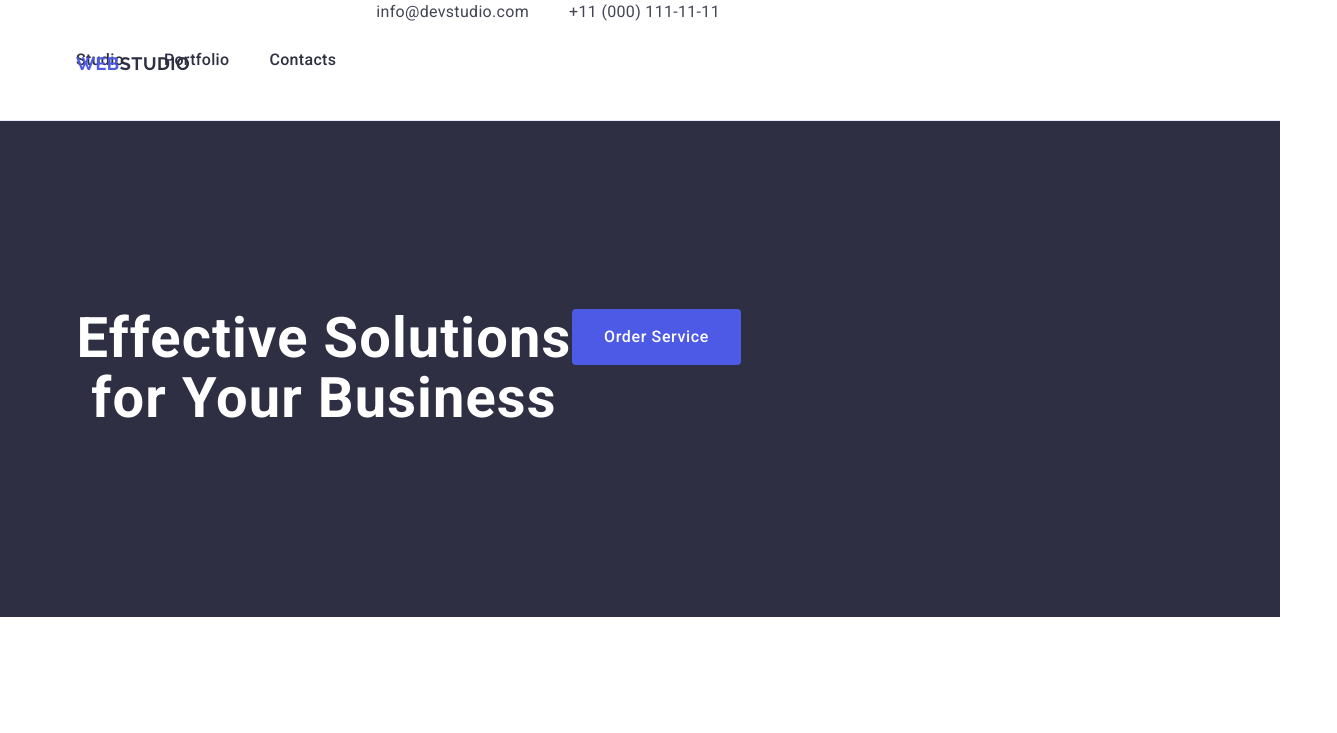
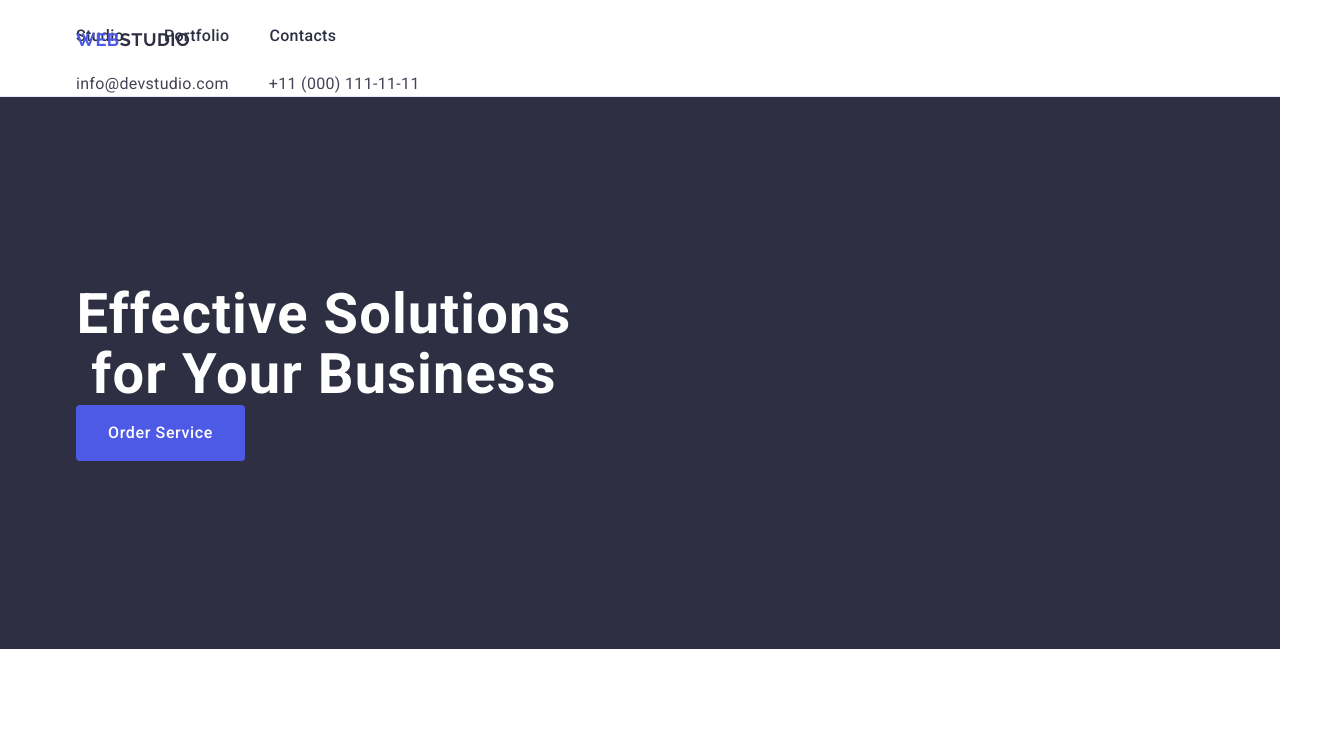
Before and after one commit to ivannakm/goit-markup-hw-03, a plain HTML site: page index.html in a window 1280 px wide. Shown: the top 733 px of the page, 1337 px wide, since content can reach past the window. Drawn offline with nearby package versions, Linux system fonts and the light colour scheme.

Commit message:
add markup

```diff
--- a/css/styles.css
+++ b/css/styles.css
@@ -12,6 +12,7 @@ margin: 0;
 }
 ul, ol {
 margin: 0;
+padding: 0;
 }
 h1, h2, h3, h4, h5, h6 {
 margin: 0;
@@ -25,7 +26,6 @@ img {
 }
 
 .container {
-display: flex;
 width: 1158px;
 margin: 0 auto;
 padding: 0 15px 0 15px;
@@ -39,6 +39,7 @@ position: relative;
   margin: -1px;
   overflow: hidden;
   clip: rect(0, 0, 0, 0);
+  clip-path: inset(100%);
   white-space: nowrap;
   border: 0;
 }
@@ -72,11 +73,10 @@ body {
   line-height: 1.5;
   letter-spacing: 0.02em;
   color: #2e2f42;
-  padding-top: 24px;
-  padding-bottom: 24px;
 }
 .header_link {
   color:  #2e2f42;
+  padding: 24px 0 24px;
 }
 .header_link:hover {
   color:  #404bbf;
```
